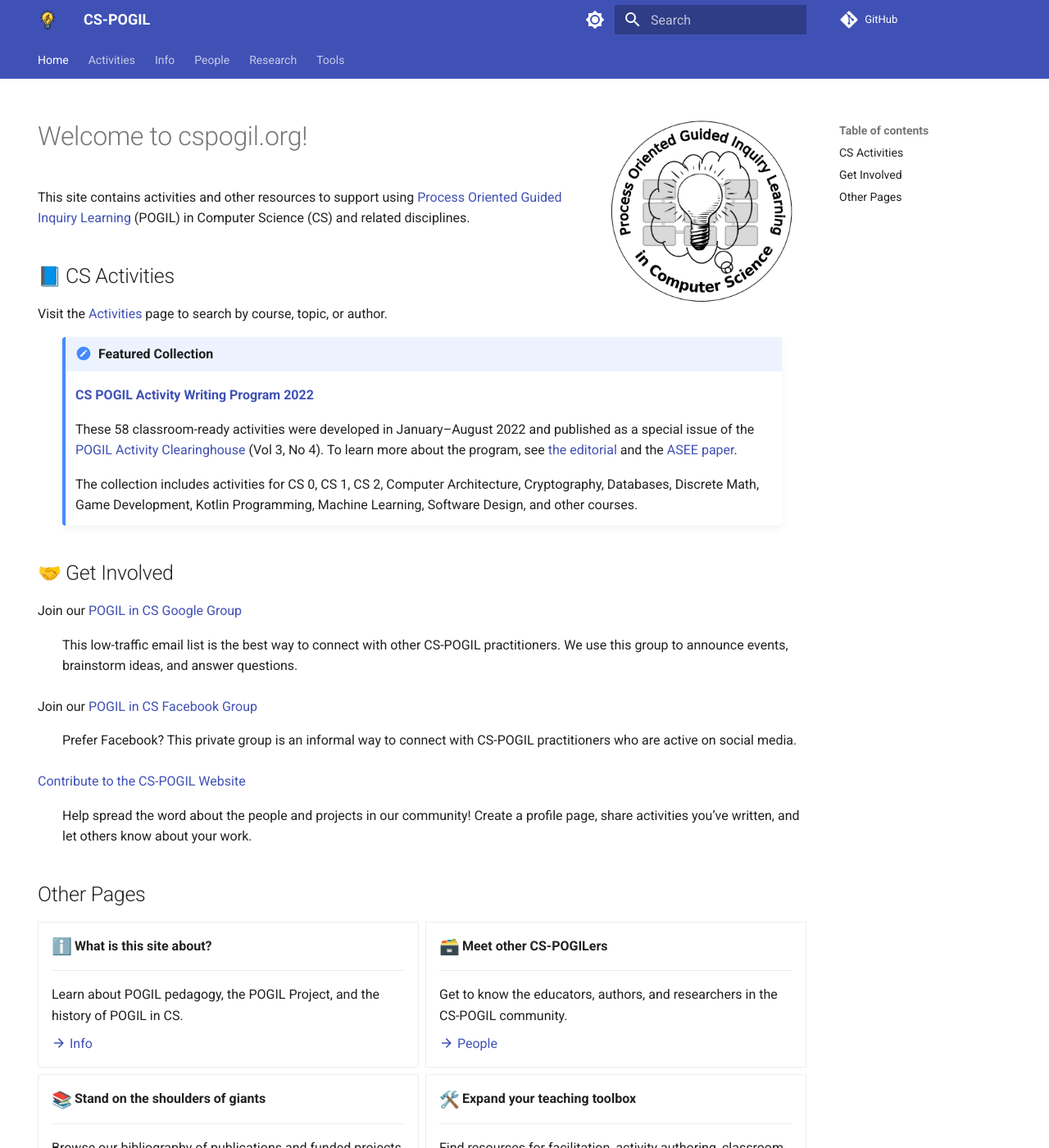
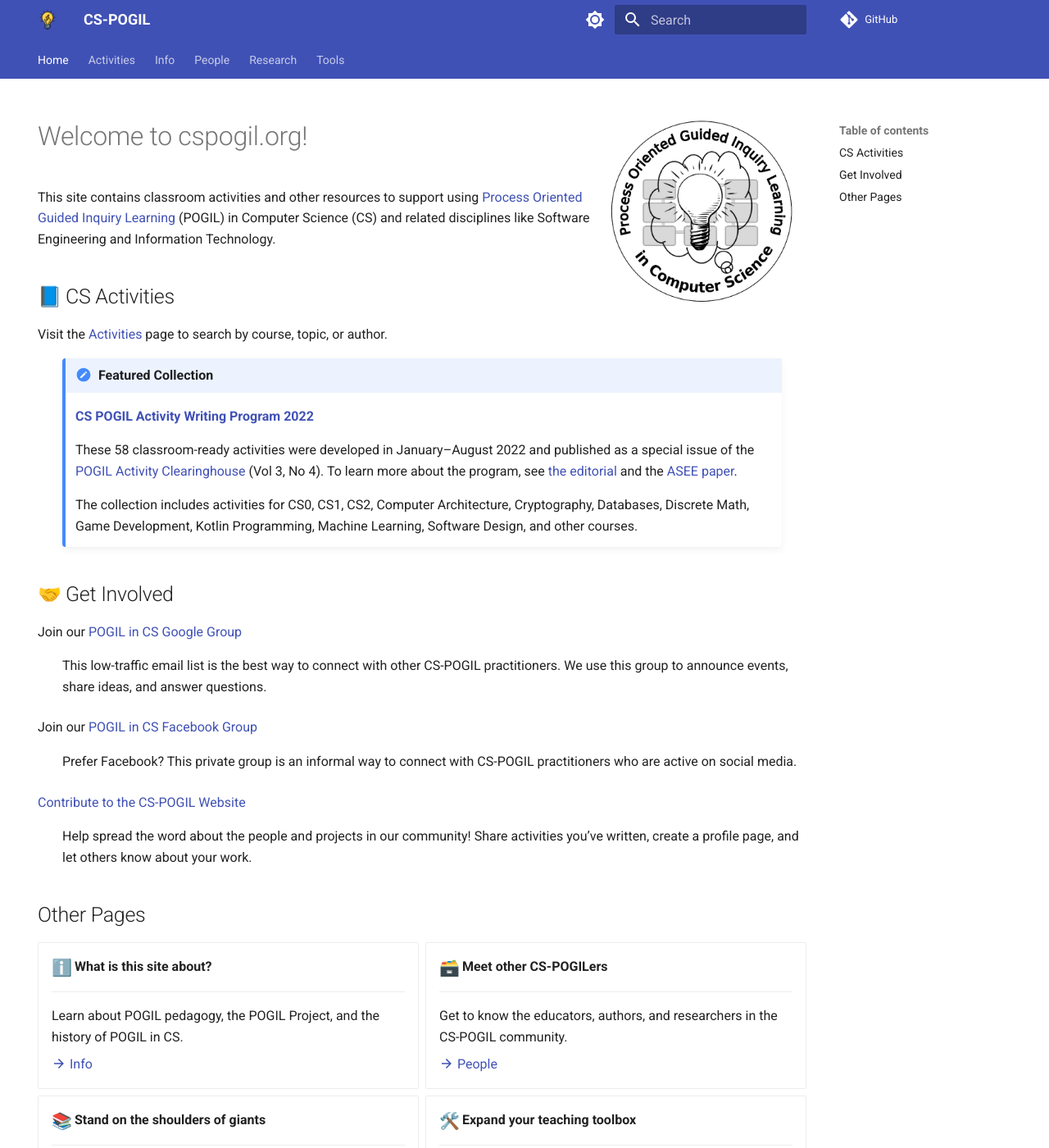
Before and after one commit to cspogil/cspogil.org, an MkDocs documentation site: the page built from docs/index.md, in a window 1280 px wide and 1400 px high. Shown: the whole window at 82% size. Built offline with MkDocs 1.6.1 and Material for MkDocs 9.7.7, drawn with Linux system fonts in a browser that asks for light colours; emoji names are drawn with the system emoji font; comment, search, counter and statistics services are not loaded; some of the changed text lies outside the part shown.

Commit message:
Create img folder; revise index page text

```diff
--- a/docs/index.md
+++ b/docs/index.md
@@ -12,15 +12,15 @@
 </style>
 
 <div>
-  <img src="cspogil-logo-light.png#only-light" alt="light bulb surrounded by POGIL in CS"
+  <img src="img/cspogil-logo-light.png#only-light" alt="light bulb surrounded by POGIL in CS"
        style="float: right; max-width: min(14em, 45%); margin: 0 1em;">
-  <img src="cspogil-logo-dark.png#only-dark" alt="light bulb surrounded by POGIL in CS"
+  <img src="img/cspogil-logo-dark.png#only-dark" alt="light bulb surrounded by POGIL in CS"
        style="float: right; max-width: min(14em, 45%); margin: 0 1em;">
 </div>
 
 # Welcome to cspogil.org!
 
-This site contains activities and other resources to support using [Process Oriented Guided Inquiry Learning](https://pogil.org/) (POGIL) in Computer Science (CS) and related disciplines.
+This site contains classroom activities and other resources to support using [Process Oriented Guided Inquiry Learning](https://pogil.org/) (POGIL) in Computer Science (CS) and related disciplines like Software Engineering and Information Technology.
 
 ## :blue_book: CS Activities
 
@@ -33,9 +33,9 @@
     To learn more about the program, see [the editorial](https://drive.google.com/file/d/19SAVvWJ74YtDuFFaBTBKlAbFV8ymWY00/view) and the [ASEE paper](https://peer.asee.org/the-cs-pogil-activity-writing-program).
 
     The collection includes activities for
-    CS 0,
-    CS 1,
-    CS 2,
+    CS0,
+    CS1,
+    CS2,
     Computer Architecture,
     Cryptography,
     Databases,
@@ -50,13 +50,13 @@
 
 Join our [POGIL in CS Google Group](https://groups.google.com/forum/#!forum/cspogil/join)
 :   This low-traffic email list is the best way to connect with other CS-POGIL practitioners.
-We use this group to announce events, brainstorm ideas, and answer questions.
+We use this group to announce events, share ideas, and answer questions.
 
 Join our [POGIL in CS Facebook Group](https://www.facebook.com/groups/900700016708730/)
 :   Prefer Facebook? This private group is an informal way to connect with CS-POGIL practitioners who are active on social media.
 
 [Contribute to the CS-POGIL Website](TODO)
-:   Help spread the word about the people and projects in our community! Create a profile page, share activities you've written, and let others know about your work.
+:   Help spread the word about the people and projects in our community! Share activities you've written, create a profile page, and let others know about your work.
 
 ## Other Pages
 
--- a/mkdocs.yml
+++ b/mkdocs.yml
@@ -58,7 +58,7 @@
   name: material
   custom_dir: overrides
   favicon: favicon.ico
-  logo: light-bulb.png
+  logo: img/light-bulb.png
   palette:
     # Palette toggle for light mode
     - scheme: default
```
Also changed, not shown: other parts of docs/index.md (+1 -1 lines), docs/img/cspogil-logo-dark.png (renamed from docs/cspogil-logo-dark.png), docs/img/cspogil-logo-light.png (renamed from docs/cspogil-logo-light.png), docs/img/cspogil-logo.jpg (renamed from docs/cspogil-logo.jpg), docs/img/light-bulb.png (renamed from docs/light-bulb.png).
